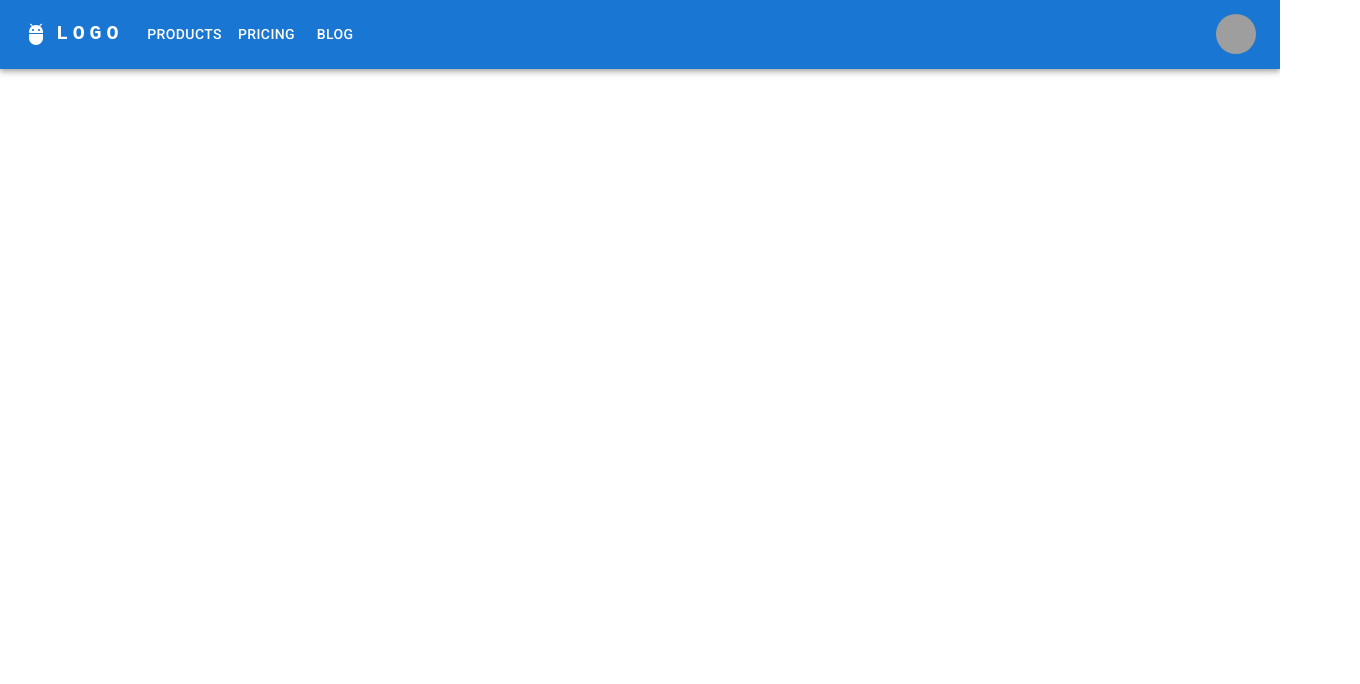
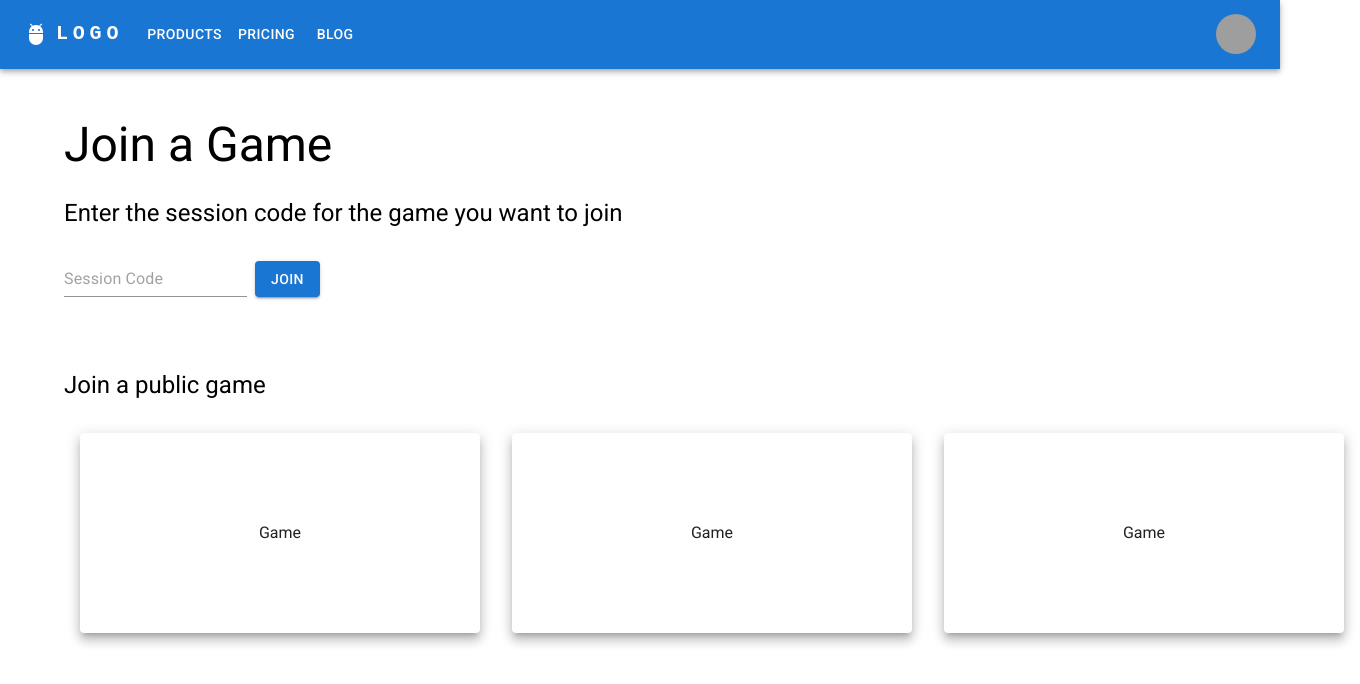
Before and after one commit to ph-castle/apples2oranges, a React (Create React App) app: page / in a window 1280 px wide. Shown: the top 684 px of the page, 1360 px wide, since content can reach past the window. Built offline with nearby package versions, Linux system fonts and the light colour scheme; grey boxes are pictures that could not be loaded.

Commit message:
Create lobby component

```diff
--- a/src/App.js
+++ b/src/App.js
@@ -1,15 +1,18 @@
 import * as React from "react";
 import { Container } from "@mui/material";
 import { Header } from "../src/features/nav/Header";
-import { Dashboard } from "./features/Dashboard";
+// import { Dashboard } from "./features/nav/Dashboard";
+import { Lobby } from "./features/nav/Lobby";
 import { StyledEngineProvider } from "@mui/material/styles";
+
 function App() {
   return (
     <StyledEngineProvider injectFirst>
       <div>
         <Header />
         <Container maxWidth="lg">
-            {/* <Dashboard /> */}
+          {/* <Dashboard /> */}
+          <Lobby />
         </Container>
       </div>
     </StyledEngineProvider>
--- a/src/features/Dashboard.js
+++ b/src/features/nav/Dashboard.js
@@ -1,5 +1,5 @@
 import React from "react";
-import { Button, Container, Box } from "@mui/material";
+import { Button, Box } from "@mui/material";
 
 export const Dashboard = () => {
   return (
--- /dev/null
+++ b/src/features/nav/Lobby.js
@@ -0,0 +1,55 @@
+import React from "react";
+import { Button, Box, Input, Paper, Typography } from "@mui/material";
+import { createTheme, ThemeProvider, styled } from "@mui/material/styles";
+
+const Item = styled(Paper)(() => ({
+  textAlign: "center",
+  height: 200,
+  width: 400,
+  lineHeight: "200px",
+}));
+export const Lobby = () => {
+  return (
+    <Box
+      display="flex"
+      flexDirection="column"
+      alignItems="start"
+      minHeight="100vh"
+    >
+      <Box>
+        <Typography variant="h3" sx={{ mt: "1em" }}>
+          Join a Game
+        </Typography>
+        <Typography variant="h5" sx={{ mt: "1em" }}>
+          Enter the session code for the game you want to join
+        </Typography>
+        <Box display="flex" gap={1} sx={{ mt: "2em", mb: "3em" }}>
+          <Input placeholder="Session Code" />
+          <Button variant="contained">Join</Button>
+        </Box>
+      </Box>
+      <Box>
+        <Typography variant="h5" sx={{ mt: "1em" }}>
+          Join a public game
+        </Typography>
+        <Box
+          sx={{
+            p: 2,
+            bgcolor: "background.default",
+            display: "grid",
+            gridTemplateColumns: { md: "1fr 1fr 1fr" },
+            gap: "2em",
+            mt: "1em",
+          }}
+          style={{ marginTop: "1em" }}
+        >
+          {[0, 1, 2].map((elevation) => (
+            <Item key={elevation} elevation={8}>
+              Game
+            </Item>
+          ))}
+        </Box>
+      </Box>
+    </Box>
+  );
+};
--- a/src/index.css
+++ b/src/index.css
@@ -11,8 +11,13 @@ code {
   font-family: source-code-pro, Menlo, Monaco, Consolas, 'Courier New',
     monospace;
 } */
+
 * {
   margin: 0;
   padding: 0;
   box-sizing: border-box;
 }
+
+body {
+  font-family: 'Roboto';
+}
```
